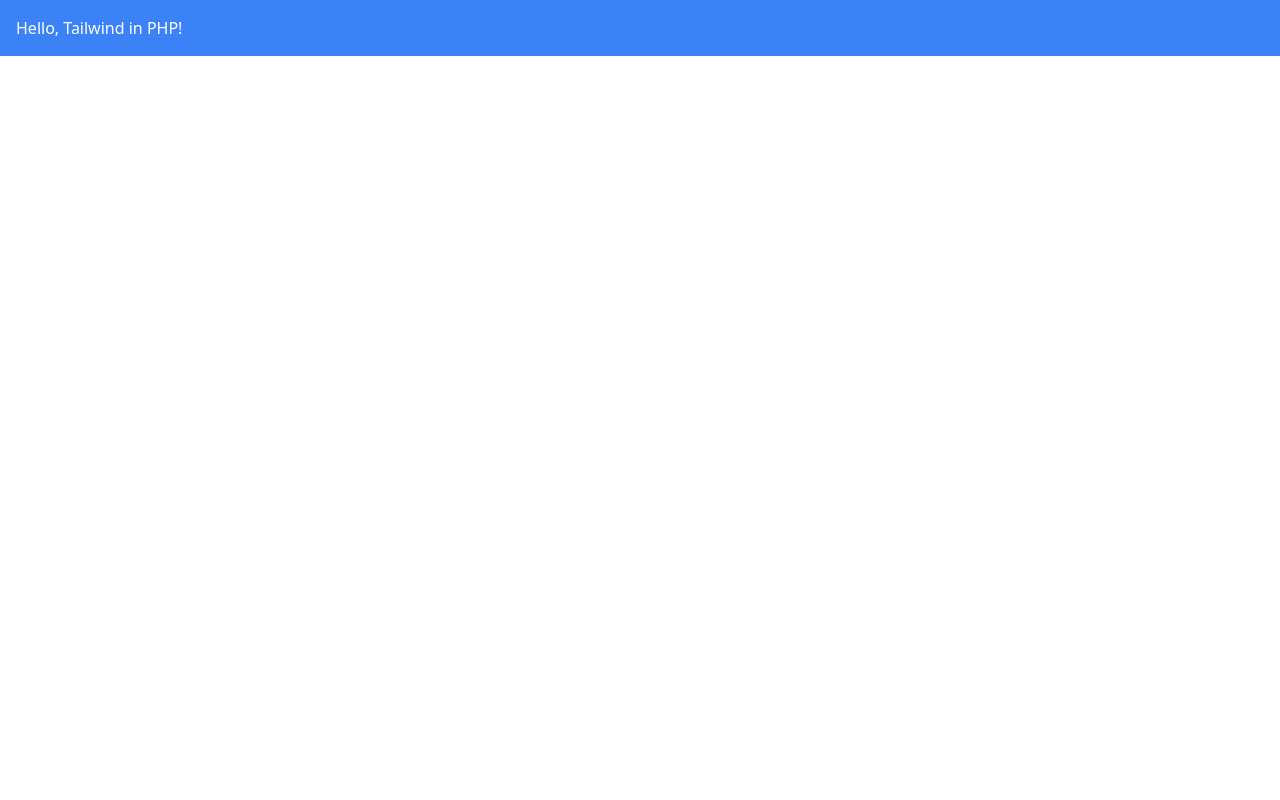
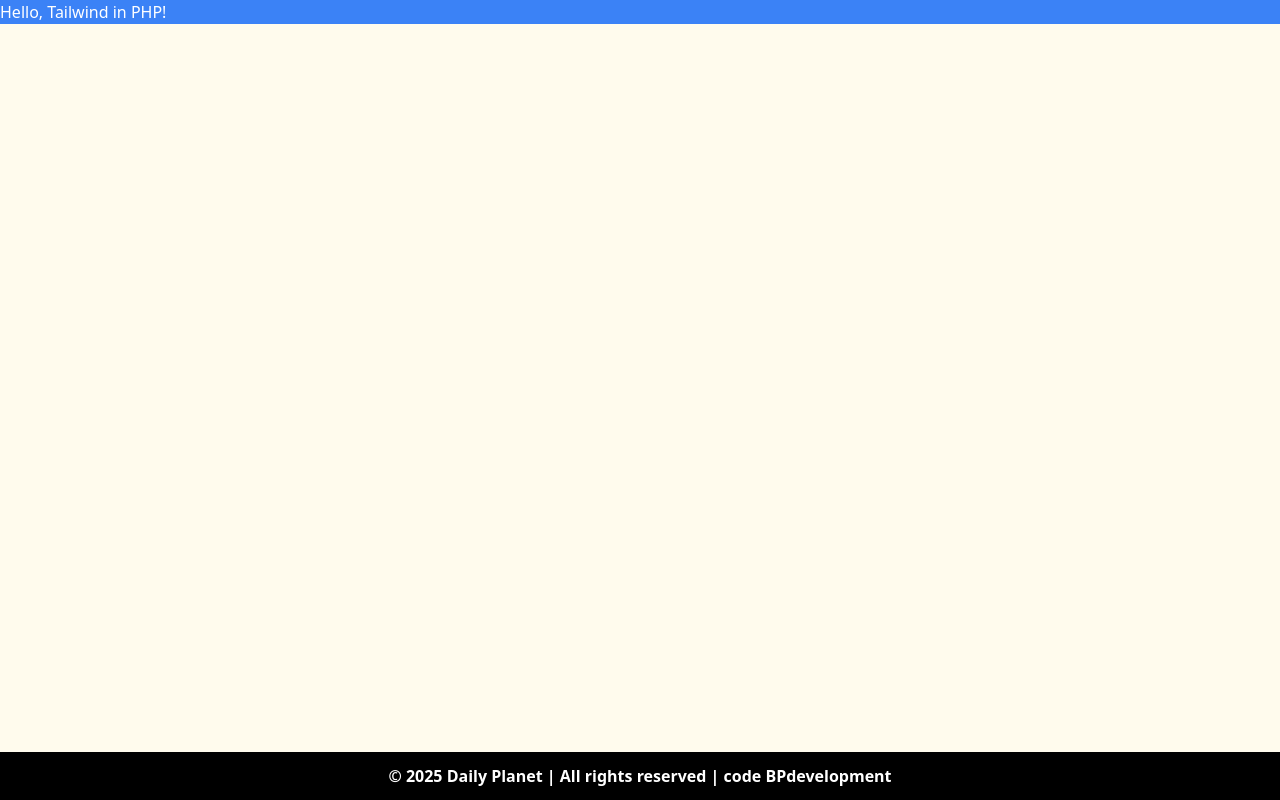
Before and after one commit to bojan-ski/php-daily-planet, a PHP site: template App/views/home.view.php in a window 1280 px wide. Run offline with PHP 8.4, Linux system fonts and the light colour scheme; the template is opened without the code that fills it, so the values that code supplies are empty; style sheets or scripts are compiled from the project's sources.

Commit message:
head and footer partials created

```diff
--- a/App/views/home.view.php
+++ b/App/views/home.view.php
@@ -1,26 +1,9 @@
-<!DOCTYPE html>
-<html lang="en">
+<?php loadPartial('head'); ?>
 
-<head>
-    <meta charset="UTF-8">
-    <meta name="viewport" content="width=device-width, initial-scale=1.0">
+<main>
+    <h1 class="bg-blue-500 text-white">
+        Hello, Tailwind in PHP!
+    </h1>
+</main>
 
-    <!-- tailwindcss - cdn -->
-    <link rel="stylesheet" href="https://cdnjs.cloudflare.com/ajax/libs/tailwindcss/2.2.19/tailwind.min.css" referrerpolicy="no-referrer" />
-
-    <!-- daisyui - cdn -->
-    <link rel="stylesheet" href="https://cdnjs.cloudflare.com/ajax/libs/daisyui/4.12.23/full.css" integrity="sha512-liVdpj1E7WACFJBjb9MexsvLC33vmuHcrmR+nw42OaRl13zpHWHJofEKTP3M84Ah82zJTBvei6ggHlSv9aLz8Q==" crossorigin="anonymous" referrerpolicy="no-referrer" />
-
-    <!-- custom css -->
-    <link rel="stylesheet" href="../../public/css/style.css">
-
-    <title>Daily Planer</title>
-</head>
-
-<body>
-    <div class="bg-blue-500 text-white p-4">
-        Hello, Tailwind in PHP!
-    </div>
-</body>
-
-</html>
+<?php loadPartial('footer'); ?>
--- /dev/null
+++ b/App/views/partials/footer.php
@@ -0,0 +1,9 @@
+<footer class="text-white text-center py-3">
+    <p class="font-bold">
+        &copy; 2025 Daily Planet | All rights reserved | code BPdevelopment
+    </p>
+</footer>
+
+</body>
+
+</html>
--- /dev/null
+++ b/App/views/partials/head.php
@@ -0,0 +1,20 @@
+<!DOCTYPE html>
+<html lang="en">
+
+<head>
+    <meta charset="UTF-8">
+    <meta name="viewport" content="width=device-width, initial-scale=1.0">
+
+    <!-- tailwindcss - cdn -->
+    <link rel="stylesheet" href="https://cdnjs.cloudflare.com/ajax/libs/tailwindcss/2.2.19/tailwind.min.css" referrerpolicy="no-referrer" />
+
+    <!-- daisyui - cdn -->
+    <link rel="stylesheet" href="https://cdnjs.cloudflare.com/ajax/libs/daisyui/4.12.23/full.css" integrity="sha512-liVdpj1E7WACFJBjb9MexsvLC33vmuHcrmR+nw42OaRl13zpHWHJofEKTP3M84Ah82zJTBvei6ggHlSv9aLz8Q==" crossorigin="anonymous" referrerpolicy="no-referrer" />
+
+    <!-- custom css -->
+    <link rel="stylesheet" href="../../public/css/style.css">
+
+    <title>Daily Planer</title>
+</head>
+
+<body>
--- a/index.php
+++ b/index.php
@@ -2,4 +2,7 @@
 
 require __DIR__ . '/vendor/autoload.php';
 
+// import helper
+require './utils/helpers.php';
+
 require './App/views/home.view.php';
--- a/public/css/style.css
+++ b/public/css/style.css
@@ -1,3 +1,28 @@
 @tailwind base;
 @tailwind components;
 @tailwind utilities;
+
+
+/* GENERAL */
+*{
+    margin: 0;
+    padding: 0;
+    box-sizing: border-box;
+}
+
+body{
+    background-color: rgb(255, 251, 237);
+    display: flex;
+    flex-direction: column;
+    height: 100vh;
+}
+
+/* MAIN */
+main{
+    flex: 1;
+}
+
+/* FOOTER */
+footer{
+    background-color: #000;
+}
--- a/utils/helpers.php
+++ b/utils/helpers.php
@@ -6,7 +6,7 @@ declare(strict_types=1);
 // LOAD PATH
 function basePath(string $path = ''): string
 {
-    return __DIR__ . '/' . $path;
+    return __DIR__ . '../../' . $path;
 }
 
 // LOAD VIEW
```
